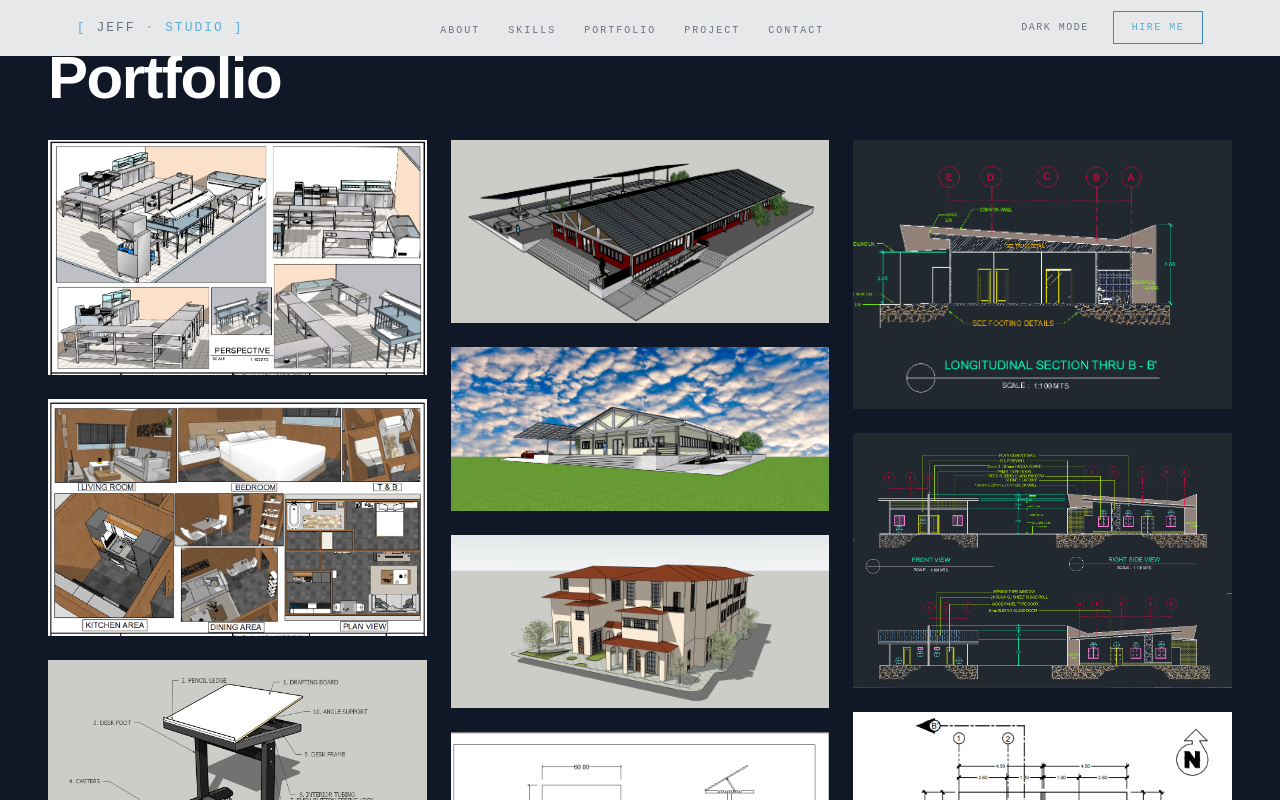
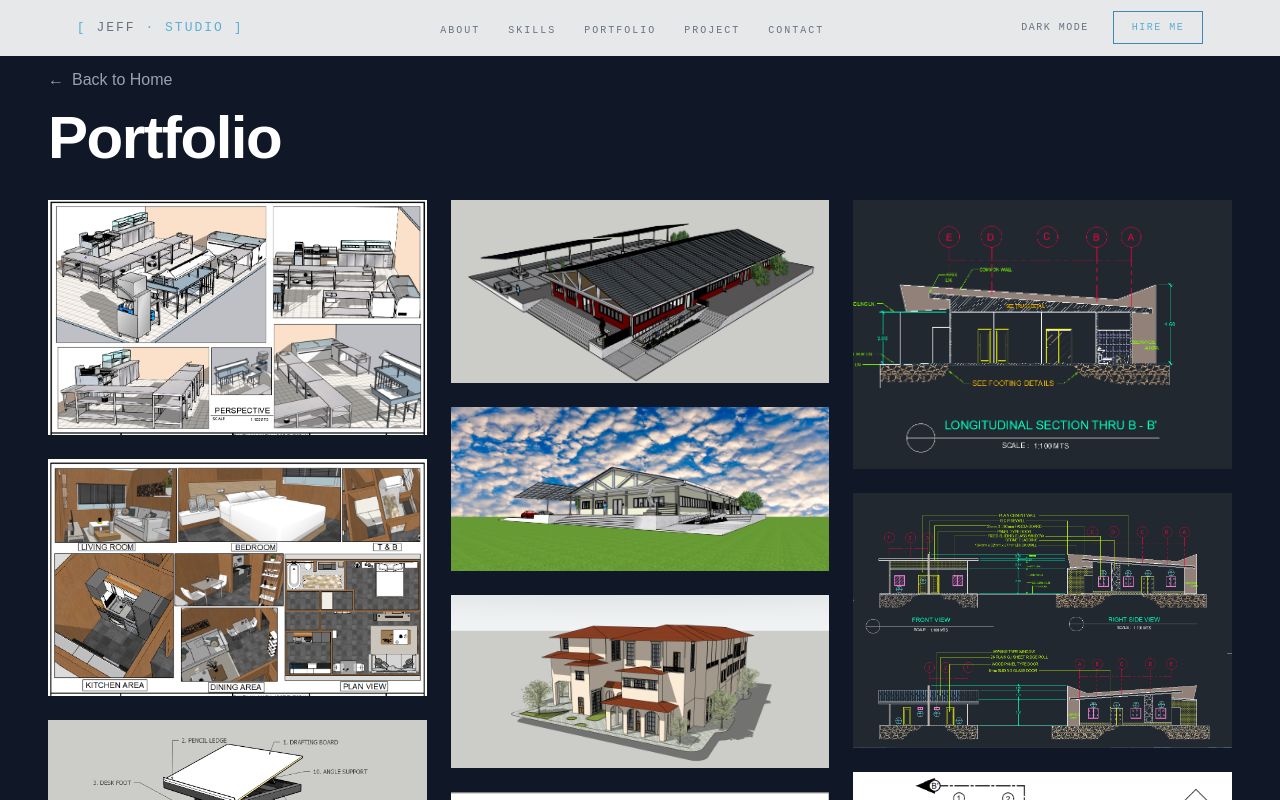
Before and after one commit to Cipher-Syntax/Jeff-Studio, a React (Vite) app: page /projects in a window 1280 px wide. Shown: the top 800 px of the page. Built offline with nearby package versions, Linux system fonts and the light colour scheme.

Commit message:
feat: add back button to projects page

```diff
--- a/src/features/portfolio/components/ContactSection.jsx
+++ b/src/features/portfolio/components/ContactSection.jsx
@@ -42,7 +42,7 @@ const ContactSection = () => {
                                 SEND A MESSAGE
                             </p>
                             <form
-                                action="https://formspree.io/f/your_form_id_here"
+                                action="https://formspree.io/f/mnjkjvpl"
                                 method="POST"
                                 className="flex flex-col gap-4"
                             >
--- a/src/features/projects/pages/ProjectsPage.jsx
+++ b/src/features/projects/pages/ProjectsPage.jsx
@@ -1,4 +1,5 @@
 import React, { useState } from 'react';
+import { Link } from 'react-router-dom';
 import { projectsData } from '../../../data/projects';
 import Lightbox from '../components/Lightbox';
 
@@ -13,7 +14,12 @@ const ProjectsPage = () => {
     return (
         <div className="min-h-screen bg-gray-900 text-white p-6 md:p-12">
             <div className="max-w-7xl mx-auto">
-                <h1 className="text-4xl md:text-6xl font-bold mb-8 tracking-tight">Portfolio</h1>
+                <div className="mb-8 mt-5 flex flex-col items-start gap-4">
+                    <Link to="/" className="inline-flex items-center gap-2 text-gray-400 hover:text-white transition-colors font-medium">
+                        <span>&#8592;</span> Back to Home
+                    </Link>
+                    <h1 className="text-4xl md:text-6xl font-bold tracking-tight">Portfolio</h1>
+                </div>
 
                 {/* CSS Columns approach for Masonry */}
                 <div className="columns-1 sm:columns-2 lg:columns-3 gap-6 space-y-6">
```
